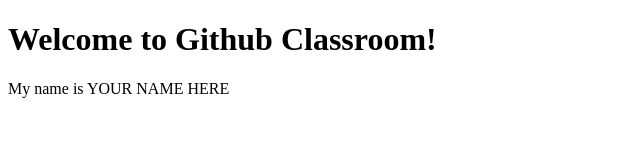
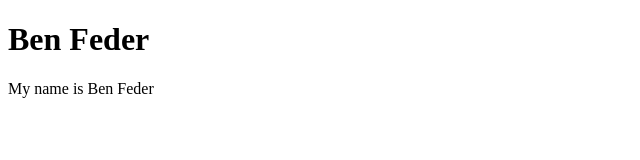
Before and after one commit to BenFeder/KenzieAcademy-Students-se-q1-github-classroom-intro-BenFeder, a plain HTML site: page index.html in a window 1280 px wide. Shown: the whole page, without its empty margins (0-640 px from the left). Drawn offline with Linux system fonts and the light colour scheme.

Commit message:
Adding my name

```diff
--- a/index.html
+++ b/index.html
@@ -20,8 +20,8 @@
   </head>
 
   <body>
-    <h1>Welcome to Github Classroom!</h1>
-    <div>My name is YOUR NAME HERE</div>
+    <h1>Ben Feder</h1>
+    <div>My name is Ben Feder</div>
     <!-- Your html here -->
   </body>
 </html>
```
